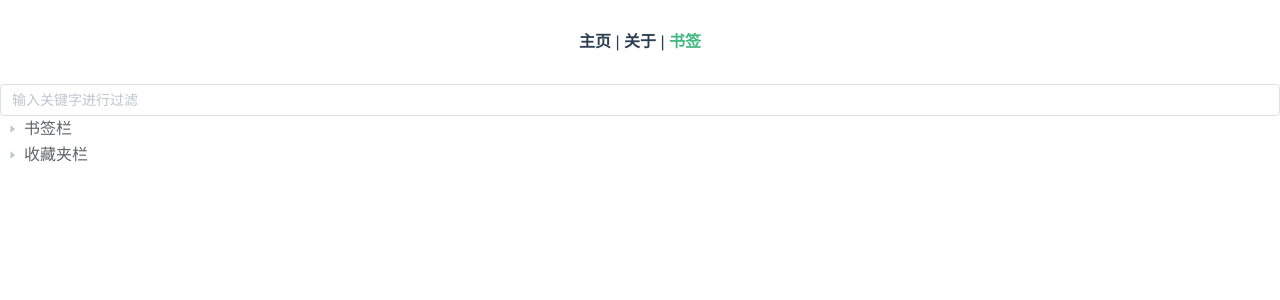
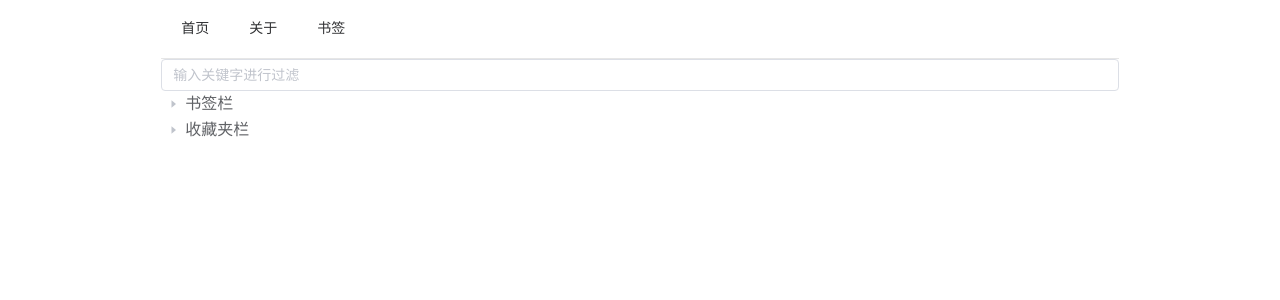
Before and after one commit to lhq8796/bookmarks, a Vue app: page /#/bookmarks in a window 1280 px wide. Shown: the top 300 px of the page. Built offline with nearby package versions, Linux system fonts and the light colour scheme.

Commit message:
修改布局

```diff
--- a/src/App.vue
+++ b/src/App.vue
@@ -1,9 +1,4 @@
 <template>
-  <div id="nav">
-    <router-link to="/">主页</router-link> |
-    <router-link to="/about">关于</router-link> |
-    <router-link to="/bookmarks">书签</router-link>
-  </div>
   <router-view />
 </template>
 
--- /dev/null
+++ b/src/layout/index.vue
@@ -0,0 +1,53 @@
+<template>
+  <el-row :gutter="10">
+    <el-col class="hidden-md-and-down" :lg="3" :xl="6"><div></div></el-col>
+    <el-col :md="24" :lg="18" :xl="12">
+      <el-menu :default-active="activeIndex" mode="horizontal" router>
+        <el-menu-item index="/">首页</el-menu-item>
+        <el-menu-item index="/about">关于</el-menu-item>
+        <el-menu-item index="/bookmarks">书签</el-menu-item>
+      </el-menu>
+      <router-view
+    /></el-col>
+    <el-col class="hidden-md-and-down" :lg="3" :xl="6"><div></div></el-col>
+  </el-row>
+</template>
+
+<script>
+import { defineComponent, ref } from "vue";
+import { ElMenu, ElMenuItem, ElRow, ElCol } from "element-plus";
+export default defineComponent({
+  name: "Layout",
+  components: {
+    ElMenu,
+    ElMenuItem,
+    ElRow,
+    ElCol,
+  },
+  setup() {
+    const activeIndex = ref("1");
+    return {
+      activeIndex,
+    };
+  },
+});
+</script>
+
+<style>
+.el-col {
+  border-radius: 4px;
+}
+.bg-purple-dark {
+  background: #99a9bf;
+}
+.bg-purple {
+  background: #d3dce6;
+}
+.bg-purple-light {
+  background: #e5e9f2;
+}
+.grid-content {
+  border-radius: 4px;
+  min-height: 36px;
+}
+</style>
--- a/src/main.js
+++ b/src/main.js
@@ -3,5 +3,6 @@
 import router from "./router";
 import store from "./store";
 import "element-plus/dist/index.css";
+import "element-plus/theme-chalk/display.css";
 
 createApp(App).use(store).use(router).mount("#app");
--- /dev/null
+++ b/src/views/error-page/404.vue
@@ -0,0 +1,9 @@
+<template>404</template>
+
+<script>
+export default {
+  name: "NotFound",
+};
+</script>
+
+<style></style>
```
Also changed, not shown: src/router/index.js (+28 -1 lines).
